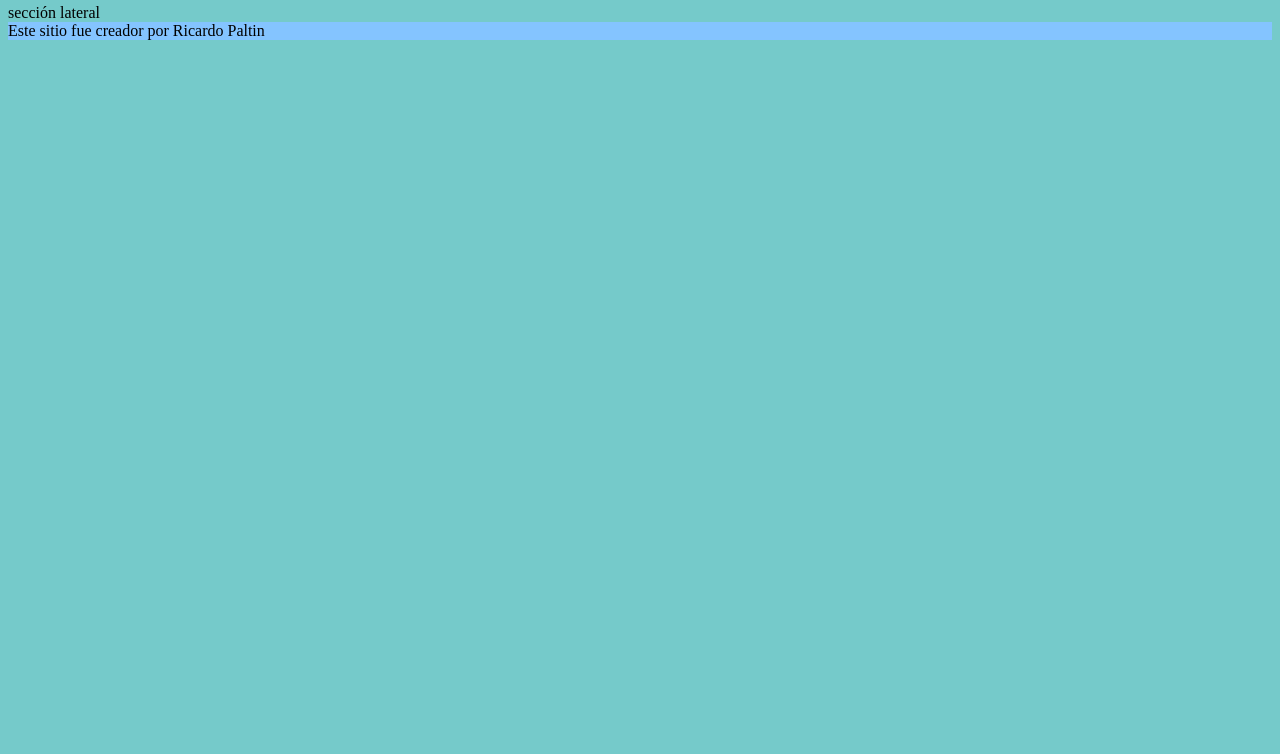
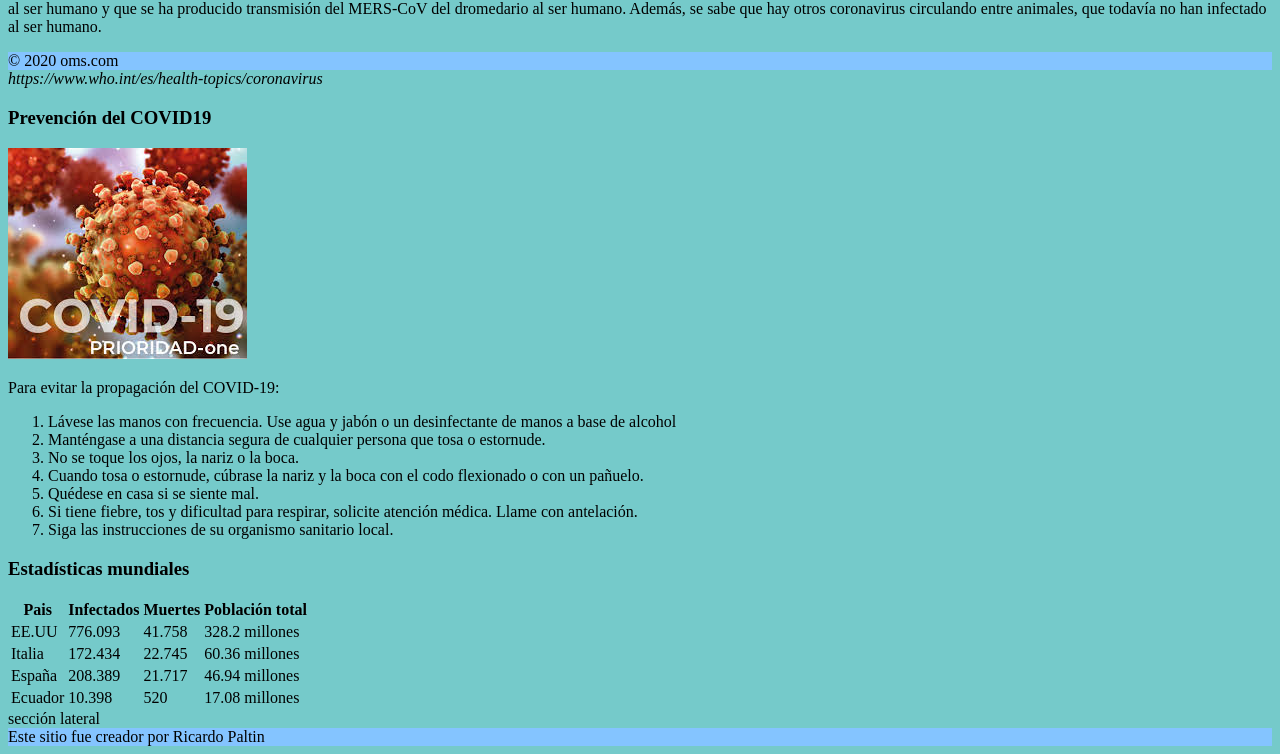
Before and after one commit to RicardoPaltin/MiPrimeraPaginaWeb, a plain HTML site: page Index.html in a window 1280 px wide. Shown: the part 493-1247 px from the top of the page. Before the commit the page ends 800 px from the top, so only its background shows below. Drawn offline with Linux system fonts and the light colour scheme.

Commit message:
tercer commit

```diff
--- a/Index.html
+++ b/Index.html
@@ -13,14 +13,16 @@
 
             <h1>¿Que és el coronavirus?</h1>
                 <article>
+                    <img class="flr" src="img/covid1.png" alt="covid">
 
-                    <p>Los coronavirus (CoV) son una amplia familia de virus que pueden causar diversas afecciones, desde el resfriado común hasta enfermedades más graves, como ocurre con el coronavirus causante del síndrome respiratorio de Oriente Medio (MERS-CoV) y el que ocasiona el síndrome respiratorio agudo severo (SRAS-CoV). Un nuevo coronavirus es una nueva cepa de coronavirus que no se había encontrado antes en el ser humano....</p>
+                    <p>Los coronavirus (CoV) son una amplia familia de virus que pueden causar diversas afecciones, desde el resfriado común hasta enfermedades más graves, como ocurre con el coronavirus causante del síndrome respiratorio de Oriente Medio (MERS-CoV) y el que ocasiona el síndrome respiratorio agudo severo (SRAS-CoV). Un nuevo coronavirus es una nueva cepa de coronavirus que no se había encontrado antes en el ser humano.</p>
                     <p>Los coronavirus se pueden contagiar de los animales a las personas (transmisión zoonótica). De acuerdo con estudios exhaustivos al respecto, sabemos que el SRAS-CoV se transmitió de la civeta al ser humano y que se ha producido transmisión del MERS-CoV del dromedario al ser humano. Además, se sabe que hay otros coronavirus circulando entre animales, que todavía no han infectado al ser humano.</p>
                     <footer>&copy; 2020 oms.com</footer>
                     <address>https://www.who.int/es/health-topics/coronavirus</address>
 
                 </article>
             <h1>Prevención del COVID19</h1>
+            <img class="flr" src="img/covid2.jpeg" alt="covid">
 
             <p>Para evitar la propagación del COVID-19:</p>
 
@@ -33,6 +35,73 @@
                 <li>Si tiene fiebre, tos y dificultad para respirar, solicite atención médica. Llame con antelación.</li>
                 <li>Siga las instrucciones de su organismo sanitario local.</li>
             </ol>
+
+            <h1>Estadísticas mundiales</h1>
+
+            <table class="egt">
+
+                <tr>
+
+                  <th>Pais</th>
+
+                  <th>Infectados</th>
+
+                  <th>Muertes</th>
+
+                  <th>Población total</th>
+
+                </tr>
+
+                <tr>
+
+                  <td>EE.UU</td>
+
+                  <td>776.093</td>
+
+                  <td>41.758</td>
+
+                  <td>328.2 millones</td>
+
+                </tr>
+
+                <tr>
+
+                  <td>Italia</td>
+
+                  <td>172.434</td>
+
+                  <td>22.745</td>
+
+                  <td>60.36 millones</td>
+
+                </tr>
+
+                <tr>
+
+                  <td>España</td>
+
+                  <td>208.389</td>
+
+                  <td>21.717</td>
+
+                  <td>46.94 millones</td>
+
+                </tr>
+                <tr>
+
+                    <td>Ecuador</td>
+
+                    <td>10.398</td>
+
+                    <td>520</td>
+
+                    <td>17.08 millones</td>
+
+                  </tr>
+
+              </table>
+
+
 
         </section>
         <aside>
```
Also changed, not shown: img/covid1.png (added), img/covid2.jpeg (added).
